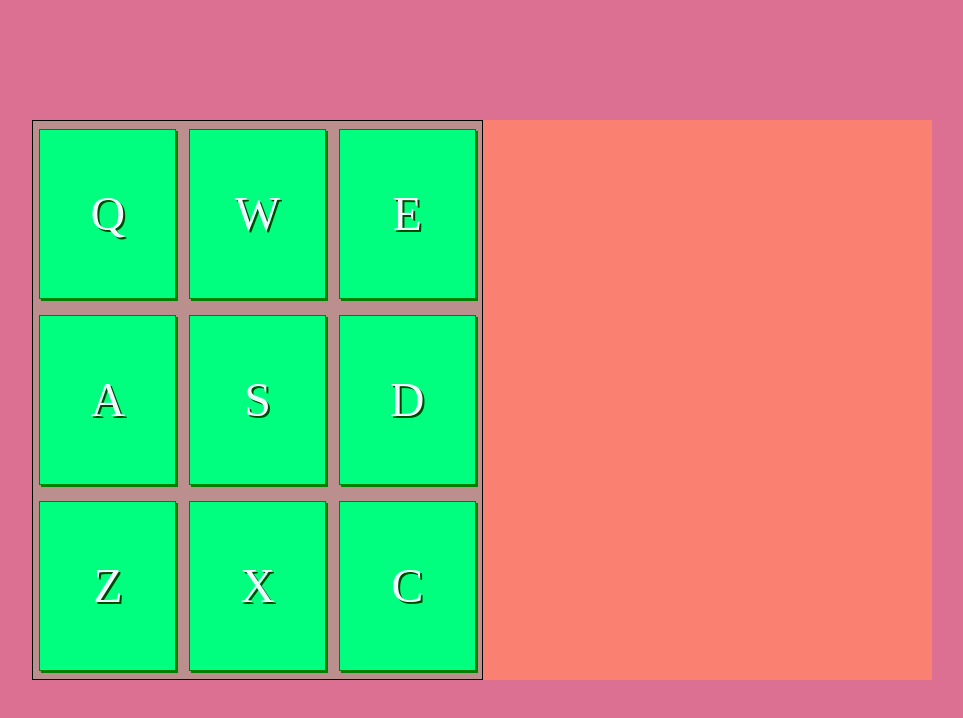
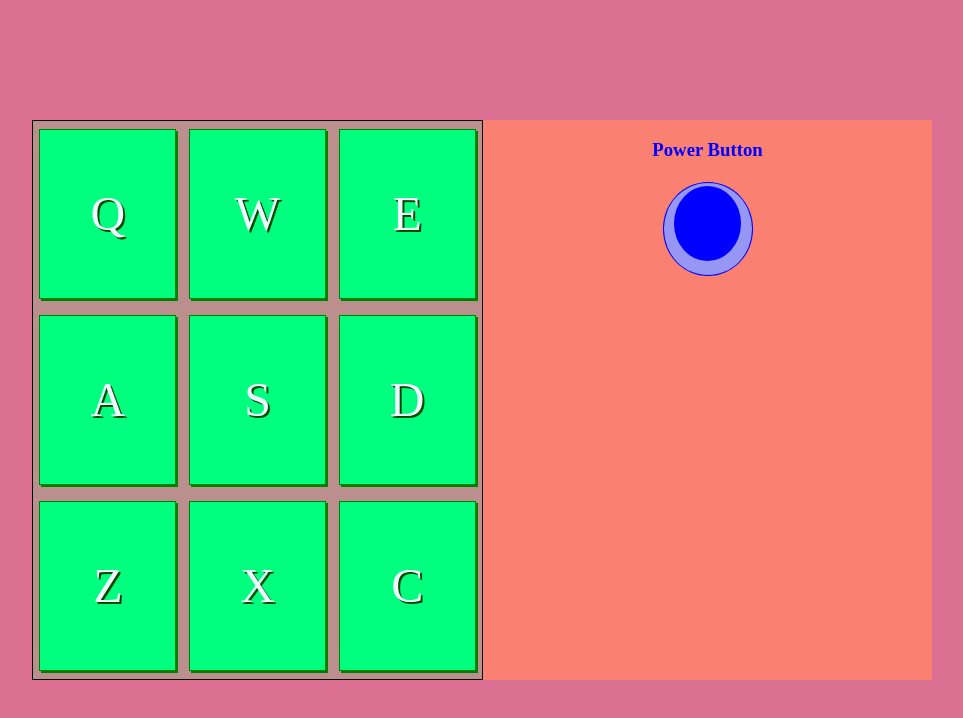
Before and after one commit to atul-mandavkar/drum-machine-2, a React (Create React App) app: page / in a window 1280 px wide. Shown: the top 718 px of the page, without its empty margins (158-1121 px from the left). Built offline with nearby package versions, Linux system fonts and the light colour scheme.

Commit message:
Now Creating power button
Adding some css to checkbox

```diff
--- a/src/App.js
+++ b/src/App.js
@@ -3,6 +3,7 @@ import DrumBox from "./components/DrumBox";
 import DisplayBox from "./components/DisplayBox";
 import DrumButton from "./components/DrumButton";
 import SoundClip from "./components/SoundClip";
+import PowerButton from "./components/PowerButton";
 
 
 const App = () => {
@@ -52,7 +53,9 @@ const App = () => {
           })
         }
       </DrumBox>
-      <DisplayBox></DisplayBox>
+      <DisplayBox>
+        <PowerButton/>
+      </DisplayBox>
     </Wrapper>
   );
 }
--- a/src/components/DisplayBox.css
+++ b/src/components/DisplayBox.css
@@ -2,4 +2,8 @@
   background-color: salmon;
   width: 50%;
   flex: 1;
+  display: grid;
+  grid-template-columns: repeat(1, 1fr);
+  grid-template-rows: repeat(3, 1fr);
+  position: relative;
 }
--- /dev/null
+++ b/src/components/PowerButton.css
@@ -0,0 +1,25 @@
+.powerContainer{
+  width: 100%;
+  height: 100%;
+  color: blue;
+  text-align: center;
+  position: relative;
+}
+input[type="checkbox"]{
+  width: 20%;
+  height: 50%;
+  border-radius: 50%;
+  appearance: none;
+  background-color: rgb(150, 150, 245);
+  border: 1PX solid blue;
+}
+input[type="checkbox"]::after{
+  position: absolute;
+  content: "";
+  width: 15%;
+  height: 40%;
+  border-radius: 50%;
+  background-color: blue;
+  top: 35.5%;
+  left: 42.5%;
+}
--- /dev/null
+++ b/src/components/PowerButton.js
@@ -0,0 +1,19 @@
+import "./PowerButton.css";
+
+
+
+
+const PowerButton = () => {
+  return(
+    <div className="powerContainer">
+      <h3>Power Button</h3>
+      <input type="checkbox" className="powerButton" />
+    </div>
+  );
+};
+
+
+
+
+
+export default PowerButton;
```
